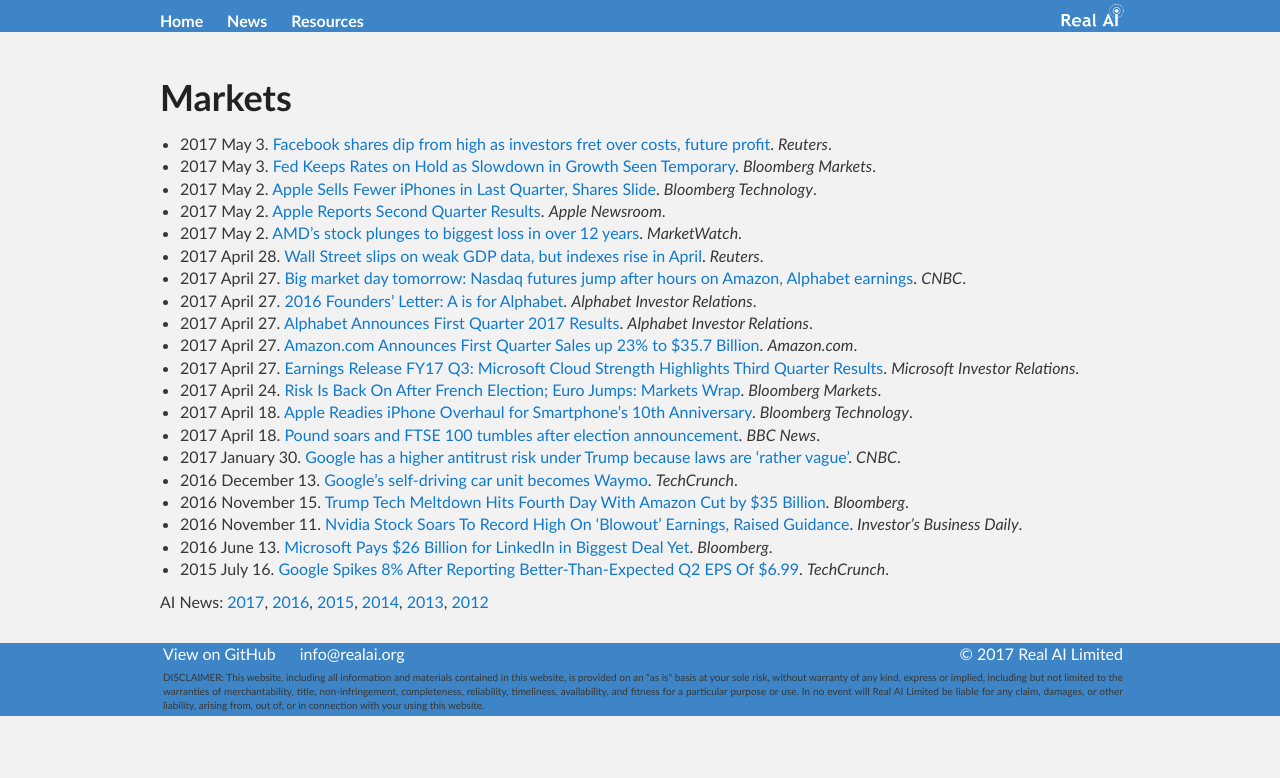
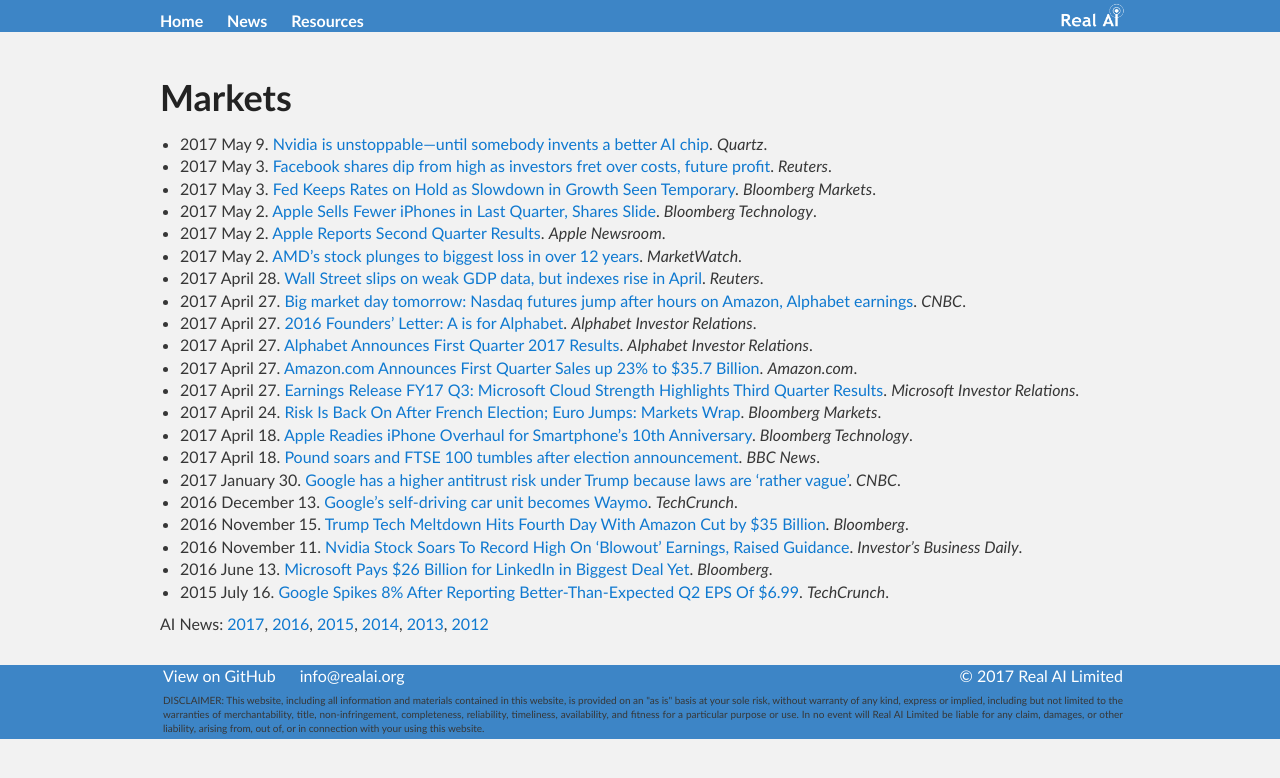
Before and after one commit to Tonywuhk/realai.org, a Jekyll site: the page built from news/markets.md, in a window 1280 px wide. Shown: the top 778 px of the page. Built offline with Jekyll 4.4.1, drawn with Linux system fonts in a browser that asks for light colours; our own code applies the rules of GitHub Pages for plain Markdown files; comment, search, counter and statistics services are not loaded; the repository's description, which GitHub fills in, is left out.

Commit message:
Update markets.md

```diff
--- a/news/markets.md
+++ b/news/markets.md
@@ -3,6 +3,7 @@
 ---
 # Markets
 
+* 2017 May 9. [Nvidia is unstoppable—until somebody invents a better AI chip](https://qz.com/979846/nvidia-nvda-is-unstoppable-until-somebody-invents-a-better-ai-chip/). *Quartz*.
 * 2017 May 3. [Facebook shares dip from high as investors fret over costs, future profit](http://www.reuters.com/article/us-facebook-results-idUSKBN17Z2GY). *Reuters*.
 * 2017 May 3. [Fed Keeps Rates on Hold as Slowdown in Growth Seen Temporary](https://www.bloomberg.com/news/articles/2017-05-03/fed-refrains-from-rate-hike-while-maintaining-sunny-outlook). *Bloomberg Markets*.
 * 2017 May 2. [Apple Sells Fewer iPhones in Last Quarter, Shares Slide](https://www.bloomberg.com/news/articles/2017-05-02/apple-sells-fewer-iphones-in-latest-quarter-as-consumers-wait). *Bloomberg Technology*.
```
